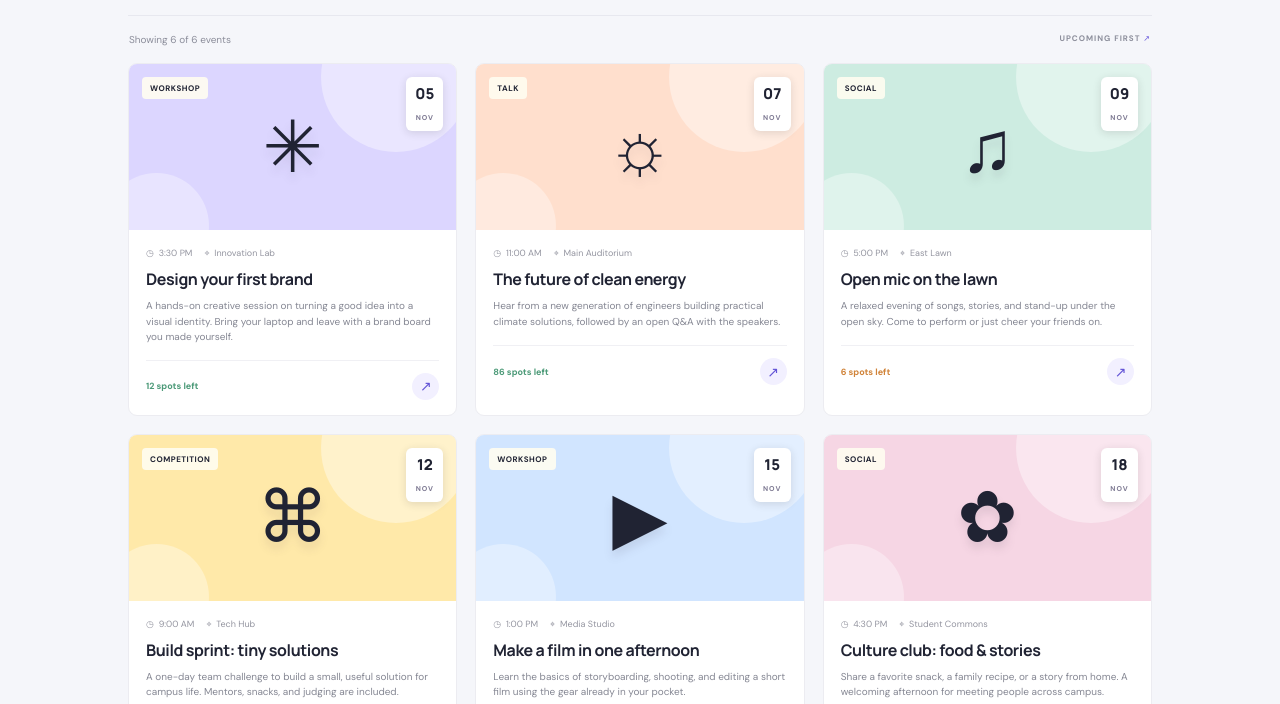
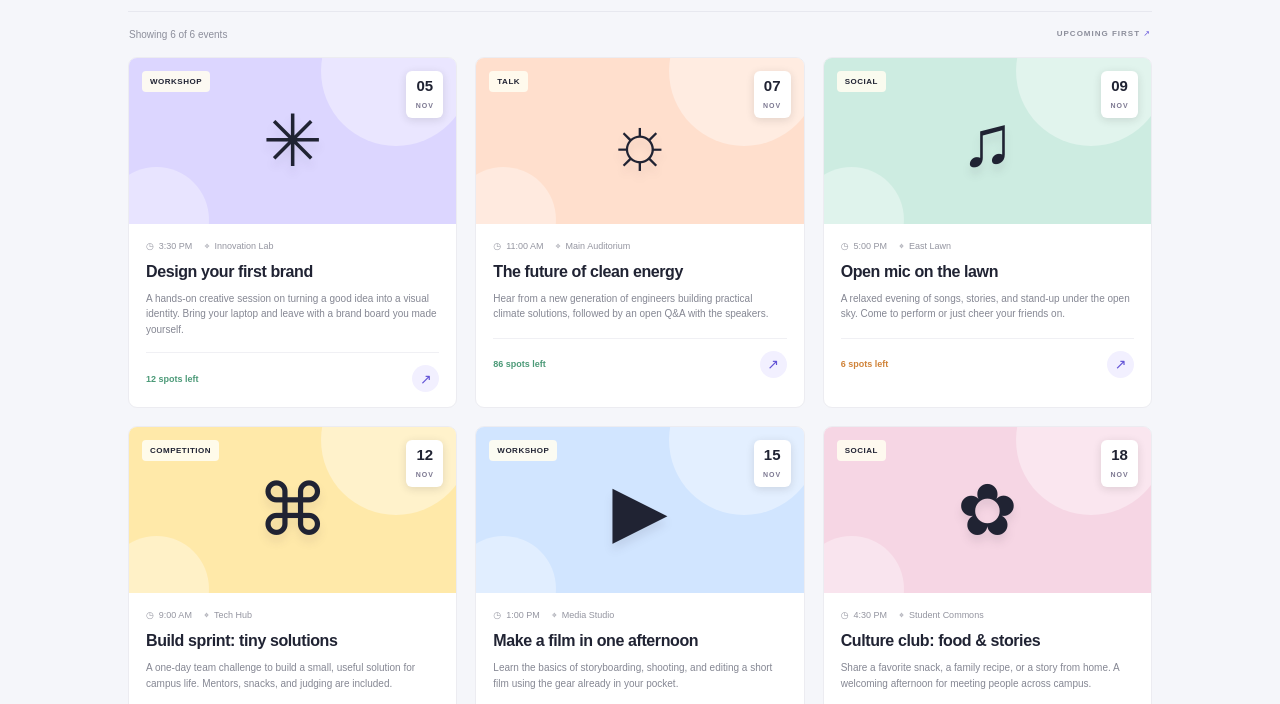
Before and after one commit to sivasakthiscse-spec/CSE-326-project---Campusly, a plain HTML site: page index.html in a window 1280 px wide. Shown: the part 745-1449 px from the top of the page. Drawn offline with Linux system fonts and the light colour scheme.

Commit message:
docs: prepare campus event portal for GitHub

```diff
--- a/index.html
+++ b/index.html
@@ -6,9 +6,6 @@
     <meta name="theme-color" content="#f4f6fb" />
     <meta name="description" content="Discover workshops, talks, and campus events." />
     <title>Campusly — Find your next campus event</title>
-    <link rel="preconnect" href="https://fonts.googleapis.com" />
-    <link rel="preconnect" href="https://fonts.gstatic.com" crossorigin />
-    <link href="https://fonts.googleapis.com/css2?family=DM+Sans:wght@400;500;600;700&family=Manrope:wght@400;500;600;700;800&display=swap" rel="stylesheet" />
     <link rel="stylesheet" href="styles.css" />
     <script src="app.js" defer></script>
   </head>
```
Also changed, not shown: 1 other file.
